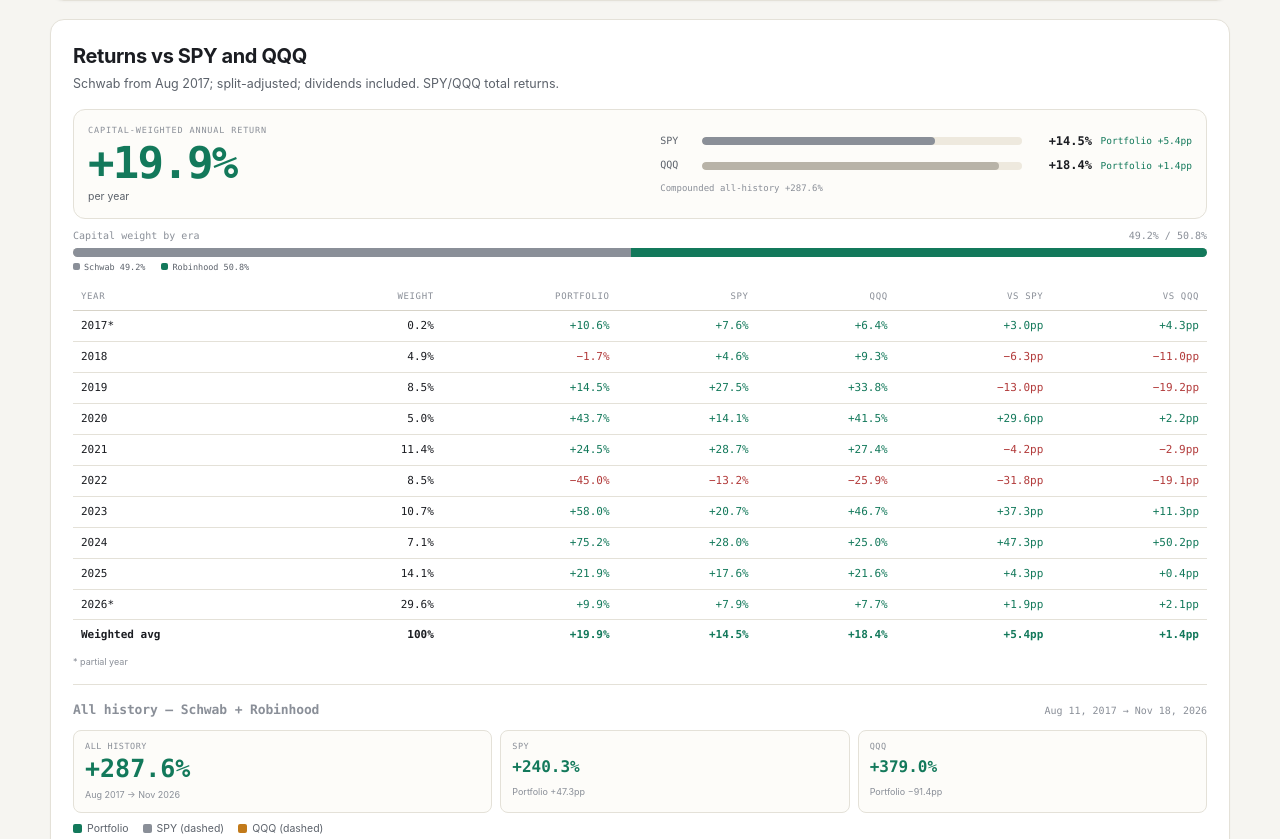
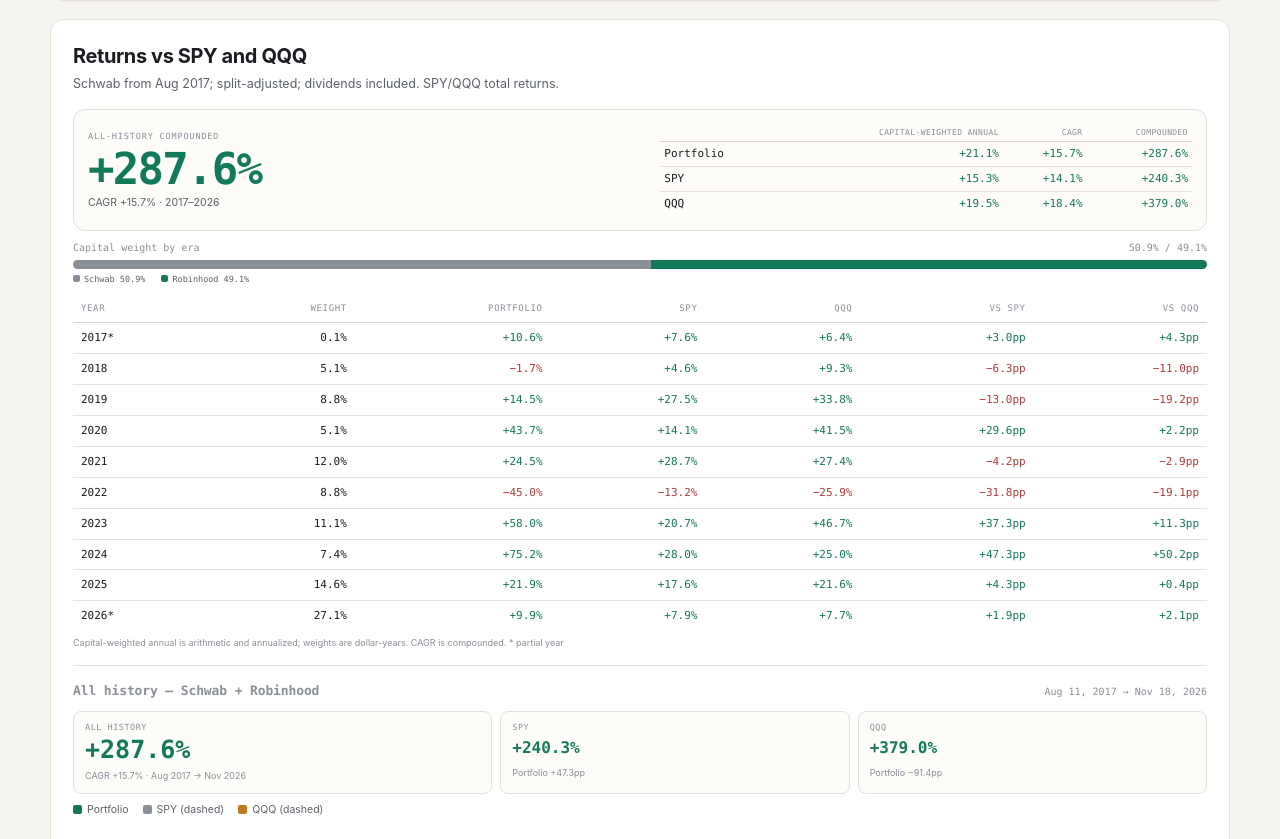
Before and after one commit to carsonzylicz/portfolio-lens, a plain HTML site: page index.html in a window 1280 px wide. Shown: the part 1671-2510 px from the top of the page. Drawn offline with Linux system fonts and the light colour scheme.

Commit message:
sync: compounded headline, CAGR, annualized weights

```diff
--- a/index.html
+++ b/index.html
@@ -81,7 +81,7 @@
     <section class="panel" id="replacement">
       <div class="section-head">
         <h2>Replacement</h2>
-        <p>Each point is a sale; above 45° the book won.</p>
+        <p>Above 45°: the book beat the sold shares.</p>
       </div>
       <div class="summary" id="rep-summary"></div>
       <div class="chart" id="rep-chart"></div>
--- a/public.css
+++ b/public.css
@@ -305,3 +305,10 @@ tbody tr:hover td { background: #faf8f2; }
   border-radius: 12px;
   box-shadow: 0 8px 30px rgba(30,27,20,.18);
 }
+.cagr-table-wrap { min-width:0; }
+.cagr-table { width:100%; border-collapse:collapse; font-size:10px; }
+.cagr-table th { font-family:var(--mono); font-size:8px; text-transform:uppercase; letter-spacing:.05em; color:var(--faint); text-align:right; padding:3px 4px; border-bottom:1px solid var(--line-2); font-weight:500; }
+.cagr-table th:first-child, .cagr-table td:first-child { text-align:left; }
+.cagr-table td { font-family:var(--mono); font-size:11px; padding:4px; border-bottom:1px solid var(--line); text-align:right; white-space:nowrap; }
+.cagr-table tr:last-child td { border-bottom:0; }
+@media(max-width:760px){ .cagr-table th { font-size:7px; padding:3px 2px; } .cagr-table td { font-size:9px; padding:3px 2px; } }
--- a/public.js
+++ b/public.js
@@ -433,28 +433,31 @@
     if (!host) return;
     const c = D.combined;
     const w = c.weighted;
-    const max = Math.max(w.portfolio, w.spy, w.qqq, 0.01);
-    const bar = (label, val, delta, cls) => `<div class="bench-row"><span class="bench-name">${label}</span><div class="bench-track"><i style="width:${Math.max(2, (val / max) * 100)}%"></i></div><span class="bench-val">${fmtPct(val, 1)}</span><span class="bench-delta ${cls}">${delta}</span></div>`;
+    const g = c.cagr;
+    const s = c.summary;
     const row = (y) => `<tr><td>${y.year}${y.partial ? '*' : ''}</td><td>${fmtPctPlain(y.weight, 1)}</td><td class="${y.portfolio < 0 ? 'neg' : 'pos'}">${fmtPct(y.portfolio)}</td><td class="${y.spy < 0 ? 'neg' : 'pos'}">${fmtPct(y.spy)}</td><td class="${y.qqq < 0 ? 'neg' : 'pos'}">${fmtPct(y.qqq)}</td><td class="${y.excess < 0 ? 'neg' : 'pos'}">${fmtPP(y.excess)}</td><td class="${y.excessQqq < 0 ? 'neg' : 'pos'}">${fmtPP(y.excessQqq)}</td></tr>`;
     host.innerHTML = `<div class="weighted-hero">
         <div class="weighted-main">
-          <span class="eyebrow">CAPITAL-WEIGHTED ANNUAL RETURN</span>
-          <strong class="weighted-big ${w.portfolio < 0 ? 'neg' : 'pos'}">${fmtPct(w.portfolio, 1)}</strong>
-          <span class="weighted-sub">per year</span>
+          <span class="eyebrow">ALL-HISTORY COMPOUNDED</span>
+          <strong class="weighted-big ${s.portfolio < 0 ? 'neg' : 'pos'}">${fmtPct(s.portfolio, 1)}</strong>
+          <span class="weighted-sub">CAGR ${fmtPct(g.portfolio, 1)} · 2017–2026</span>
         </div>
-        <div class="weighted-bench">
-          ${bar('SPY', w.spy, `Portfolio ${fmtPP(w.excess)}`, w.excess < 0 ? 'neg' : 'pos')}
-          ${bar('QQQ', w.qqq, `Portfolio ${fmtPP(w.excessQqq)}`, w.excessQqq < 0 ? 'neg' : 'pos')}
-          <div class="weighted-note">Compounded all-history ${fmtPct(c.summary.portfolio, 1)}</div>
-        </div>
+        <div class="cagr-table-wrap"><table class="cagr-table">
+          <thead><tr><th></th><th>Capital-weighted annual</th><th>CAGR</th><th>Compounded</th></tr></thead>
+          <tbody>
+            <tr><td>Portfolio</td><td class="pos">${fmtPct(w.portfolio, 1)}</td><td class="pos">${fmtPct(g.portfolio, 1)}</td><td class="pos">${fmtPct(s.portfolio, 1)}</td></tr>
+            <tr><td>SPY</td><td class="pos">${fmtPct(w.spy, 1)}</td><td class="pos">${fmtPct(g.spy, 1)}</td><td class="pos">${fmtPct(s.spy, 1)}</td></tr>
+            <tr><td>QQQ</td><td class="pos">${fmtPct(w.qqq, 1)}</td><td class="pos">${fmtPct(g.qqq, 1)}</td><td class="pos">${fmtPct(s.qqq, 1)}</td></tr>
+          </tbody>
+        </table></div>
       </div>
       <div class="era-weights">
         <div class="era-head"><span>Capital weight by era</span><span>${fmtPctPlain(c.eraWeights.schwab, 1)} / ${fmtPctPlain(c.eraWeights.robinhood, 1)}</span></div>
         <div class="era-track"><i class="era-schwab" style="width:${c.eraWeights.schwab * 100}%"></i><i class="era-robinhood" style="width:${c.eraWeights.robinhood * 100}%"></i></div>
         <div class="era-legend"><span><i class="dot schwab"></i>Schwab ${fmtPctPlain(c.eraWeights.schwab, 1)}</span><span><i class="dot robinhood"></i>Robinhood ${fmtPctPlain(c.eraWeights.robinhood, 1)}</span></div>
       </div>
-      <div class="table-wrap weighted-table"><table><thead><tr><th>Year</th><th>Weight</th><th>Portfolio</th><th>SPY</th><th>QQQ</th><th>vs SPY</th><th>vs QQQ</th></tr></thead><tbody>${c.byYear.map(row).join('')}<tr class="weighted-row"><td>Weighted avg</td><td>100%</td><td class="${w.portfolio < 0 ? 'neg' : 'pos'}">${fmtPct(w.portfolio)}</td><td class="${w.spy < 0 ? 'neg' : 'pos'}">${fmtPct(w.spy)}</td><td class="${w.qqq < 0 ? 'neg' : 'pos'}">${fmtPct(w.qqq)}</td><td class="${w.excess < 0 ? 'neg' : 'pos'}">${fmtPP(w.excess)}</td><td class="${w.excessQqq < 0 ? 'neg' : 'pos'}">${fmtPP(w.excessQqq)}</td></tr></tbody></table></div>
-      <div class="weighted-foot">* partial year</div>`;
+      <div class="table-wrap weighted-table"><table><thead><tr><th>Year</th><th>Weight</th><th>Portfolio</th><th>SPY</th><th>QQQ</th><th>vs SPY</th><th>vs QQQ</th></tr></thead><tbody>${c.byYear.map(row).join('')}</tbody></table></div>
+      <div class="weighted-foot">Capital-weighted annual is arithmetic and annualized; weights are dollar-years. CAGR is compounded. * partial year</div>`;
   }
 
   function renderPerformance() {
@@ -462,7 +465,7 @@
     document.querySelector('#all-window').textContent = `${fmtDate(all.start)} → ${fmtDate(all.end)}`;
     const allHost = document.querySelector('#all-summary');
     allHost.className = 'all-metrics';
-    allHost.innerHTML = `<div class="all-main"><span>All history</span><strong class="${all.summary.portfolio < 0 ? 'neg' : 'pos'}">${fmtPct(all.summary.portfolio, 1)}</strong><em>Aug 2017 → Nov 2026</em></div>
+    allHost.innerHTML = `<div class="all-main"><span>All history</span><strong class="${all.summary.portfolio < 0 ? 'neg' : 'pos'}">${fmtPct(all.summary.portfolio, 1)}</strong><em>CAGR ${fmtPct(all.cagr.portfolio, 1)} · Aug 2017 → Nov 2026</em></div>
       <div class="all-bench"><span>SPY</span><b class="${all.summary.spy < 0 ? 'neg' : 'pos'}">${fmtPct(all.summary.spy, 1)}</b><em class="${all.summary.excess < 0 ? 'neg' : 'pos'}">Portfolio ${fmtPP(all.summary.excess)}</em></div>
       <div class="all-bench"><span>QQQ</span><b class="${all.summary.qqq < 0 ? 'neg' : 'pos'}">${fmtPct(all.summary.qqq, 1)}</b><em class="${all.summary.excessQqq < 0 ? 'neg' : 'pos'}">Portfolio ${fmtPP(all.summary.excessQqq)}</em></div>`;
     document.querySelector('#all-legend').innerHTML = `<span class="legend-item"><i class="swatch" style="background:${GREEN}"></i>Portfolio</span><span class="legend-item"><i class="swatch" style="background:${SPY}"></i>SPY (dashed)</span><span class="legend-item"><i class="swatch" style="background:${QQQ}"></i>QQQ (dashed)</span>`;
```
Also changed, not shown: data.js.
